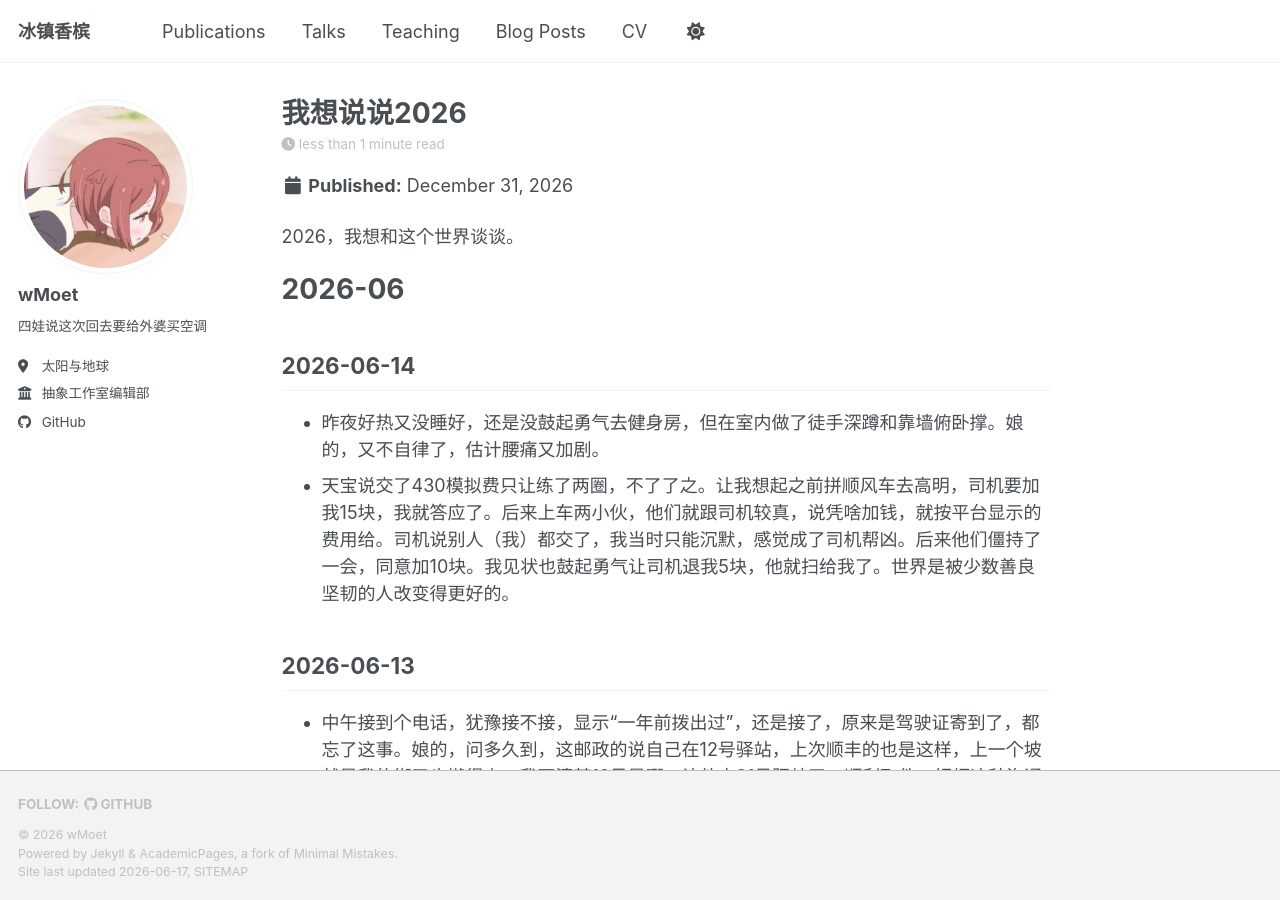
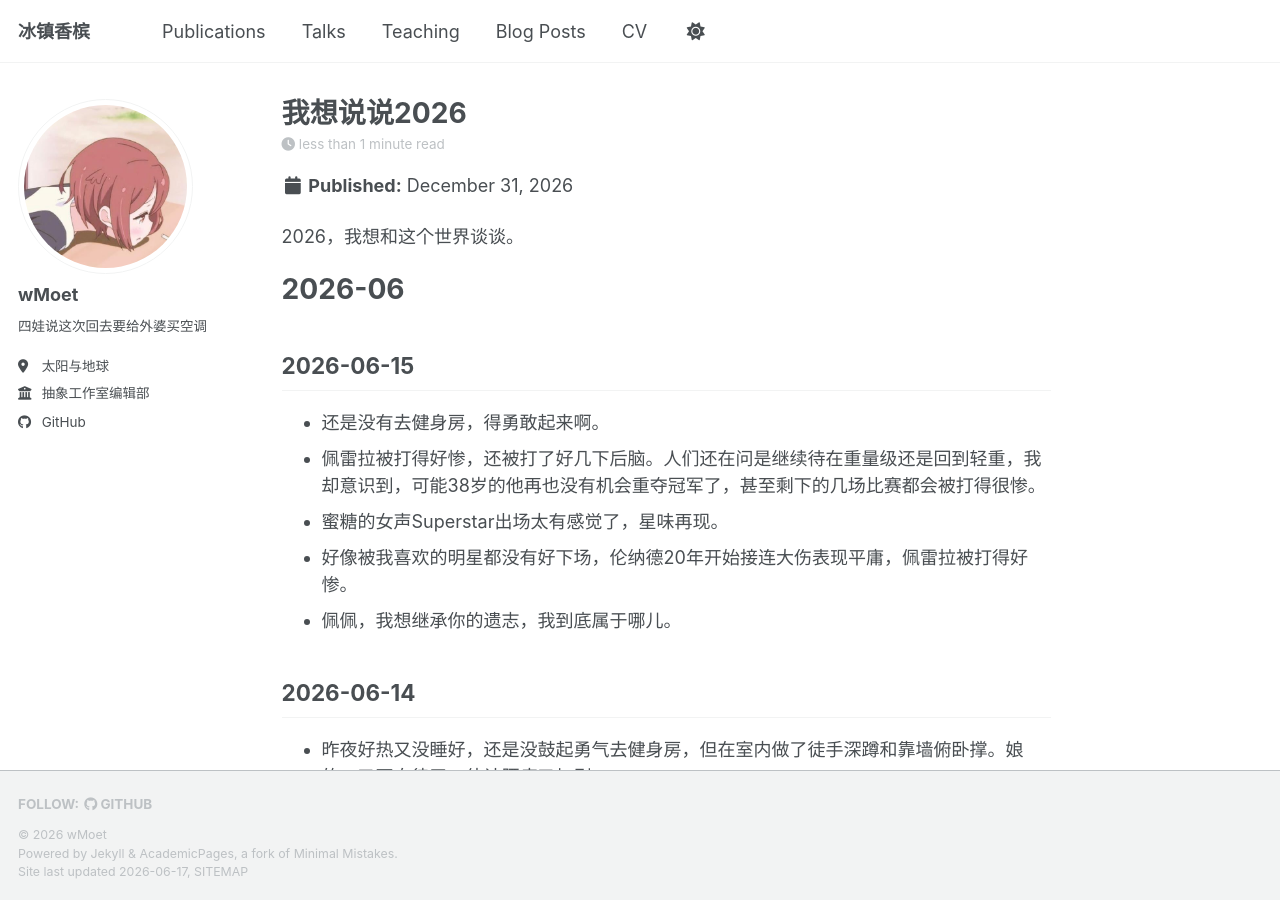
Before and after one commit to wMoet/wMoet.github.io, a Jekyll site: the page built from _posts/2026-12-31-我想说说2026.md, in a window 1280 px wide and 900 px high. Built offline with Jekyll 4.4.1, drawn with Linux system fonts in a browser that asks for light colours; a script bundle is joined from its source files by our own code; library files that are not in the unit come from our copies.

Commit message:
Update 2026-12-31-我想说说2026.md

```diff
--- a/_posts/2026-12-31-我想说说2026.md
+++ b/_posts/2026-12-31-我想说说2026.md
@@ -8,6 +8,13 @@ tags:
 2026，我想和这个世界谈谈。
 
 # 2026-06
+
+## 2026-06-15
+- 还是没有去健身房，得勇敢起来啊。
+- 佩雷拉被打得好惨，还被打了好几下后脑。人们还在问是继续待在重量级还是回到轻重，我却意识到，可能38岁的他再也没有机会重夺冠军了，甚至剩下的几场比赛都会被打得很惨。
+- 蜜糖的女声Superstar出场太有感觉了，星味再现。
+- 好像被我喜欢的明星都没有好下场，伦纳德20年开始接连大伤表现平庸，佩雷拉被打得好惨。
+- 佩佩，我想继承你的遗志，我到底属于哪儿。
 
 ## 2026-06-14
 - 昨夜好热又没睡好，还是没鼓起勇气去健身房，但在室内做了徒手深蹲和靠墙俯卧撑。娘的，又不自律了，估计腰痛又加剧。
```
